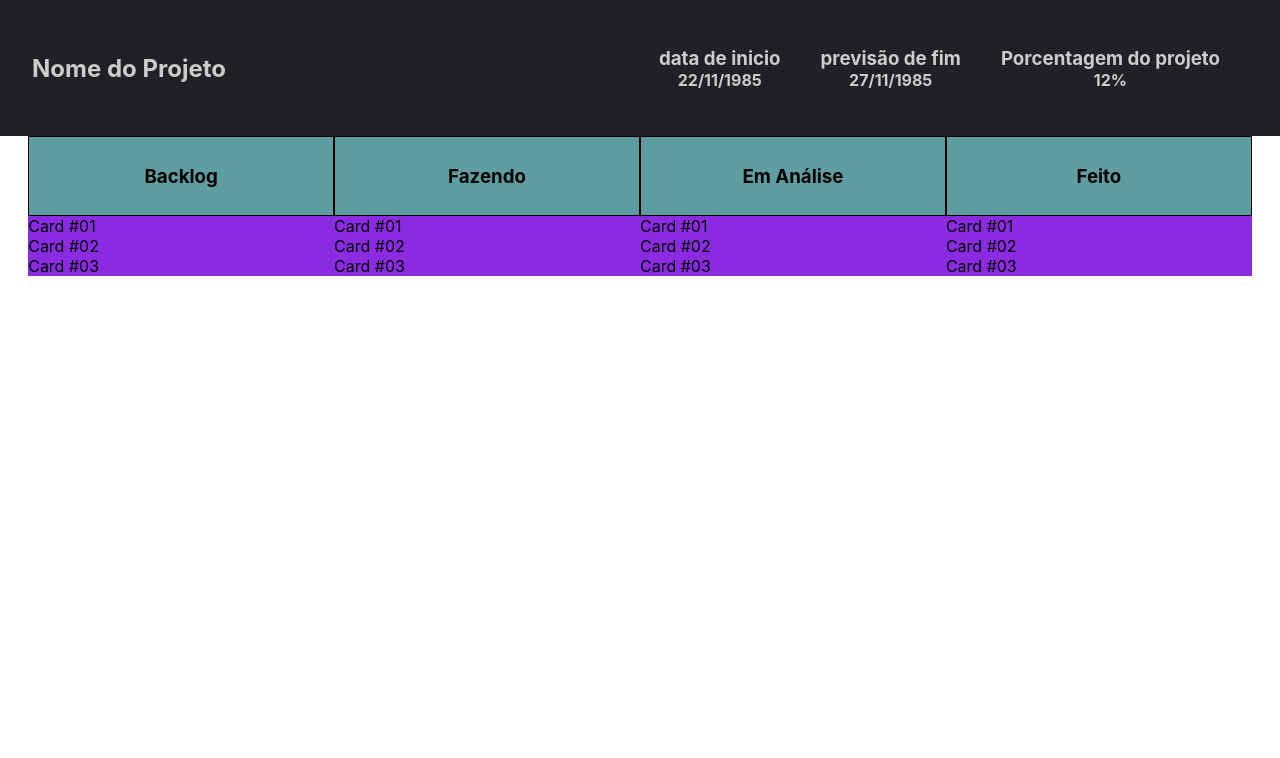
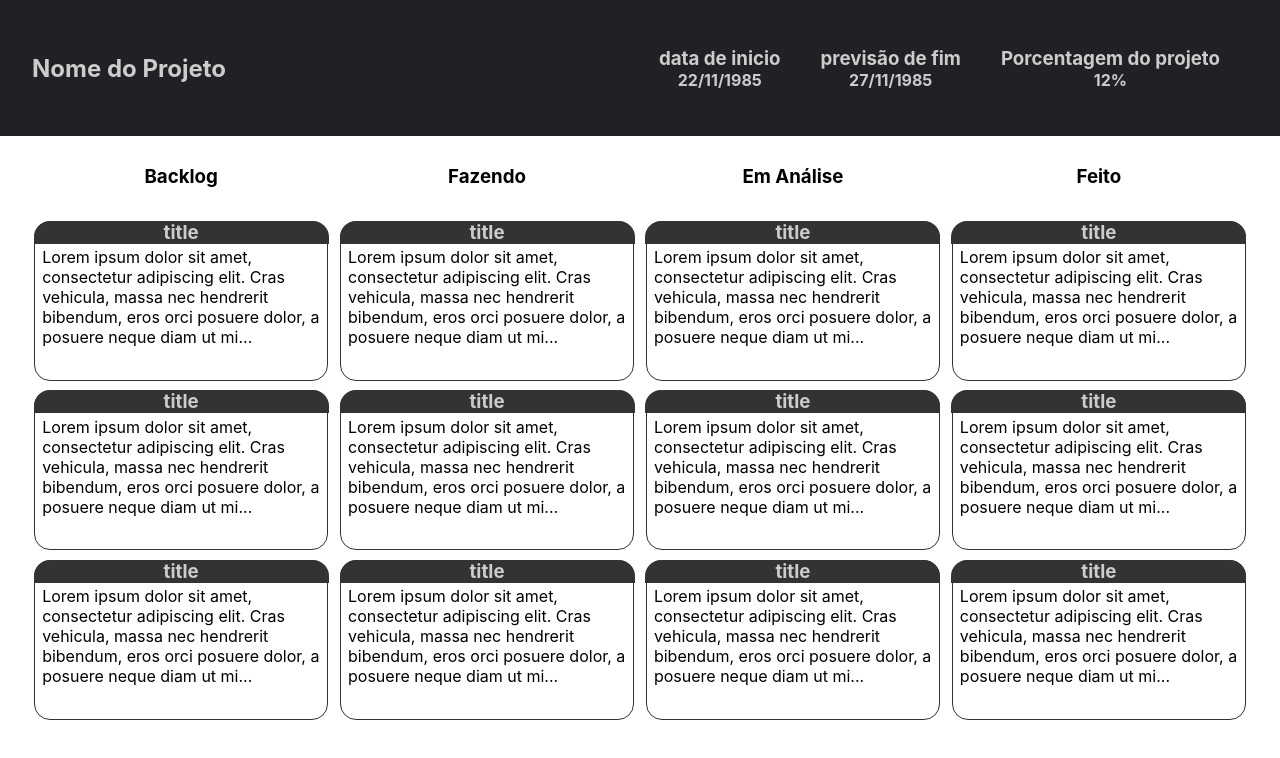
Before and after one commit to OliveiraBRE/sistema-gerenciamento-processos-front-pit2, a React (Create React App) app: page / in a window 1280 px wide. Shown: the top 758 px of the page. Built offline with nearby package versions, Linux system fonts and the light colour scheme.

Commit message:
build: card title n' card description

```diff
--- /dev/null
+++ b/src/PAINEL/Card.css
@@ -0,0 +1,22 @@
+.card{
+  width: 23vw;
+  height: 20vh;
+  margin: .3rem 0;
+  border: .1rem solid #333;
+  border-radius: 1rem;
+}
+
+.card h3 {
+  margin: -0.08rem;
+  background-color: #333;
+  color: var(--title-color);
+  border-radius: 1rem 1rem 0 0;
+  text-align: center;
+}
+
+.card p {
+  width: 100%;
+  height: 78%;
+  margin-top: .3rem;
+  padding: 0 .45rem;
+}
--- /dev/null
+++ b/src/PAINEL/Card.js
@@ -0,0 +1,12 @@
+import React from "react";
+
+import './Card.css';
+
+const Card = (props) => {
+  return <li className="card">
+    <h3>title</h3>
+    <p>Lorem ipsum dolor sit amet, consectetur adipiscing elit. Cras vehicula, massa nec hendrerit bibendum, eros orci posuere dolor, a posuere neque diam ut mi...</p>
+  </li>
+}
+
+export default Card;
--- a/src/PAINEL/Column.css
+++ b/src/PAINEL/Column.css
@@ -1,5 +1,6 @@
 .column,
-.column-title {
+.column-title,
+.column-cards {
   display: flex;
 }
 
@@ -7,13 +8,16 @@
   width: 23.9vw;
   justify-content: center;
   flex-direction: column;
-  background-color: blueviolet;
 }
 
 .column-title {
   height: 10vh;
   justify-content: center;
   align-items: center;
-  background-color: cadetblue;
-  border: 0.1rem solid #000;
+  /* border: 0.1rem solid #000; */
 }
+
+.column-cards {
+  flex-direction: column;
+  align-items: center;
+}
--- a/src/PAINEL/Column.js
+++ b/src/PAINEL/Column.js
@@ -1,4 +1,5 @@
 import React from "react";
+import Card from "./Card";
 
 import './Column.css';
 
@@ -7,9 +8,9 @@ const Column = (props) => {
     <div className="column">
       <div className="column-title"><h3>{props.title}</h3></div>
       <ul className="column-cards">
-        <li className="column-cards_card">Card #01</li>
-        <li className="column-cards_card">Card #02</li>
-        <li className="column-cards_card">Card #03</li>
+        <Card>Card #01</Card>
+        <Card>Card #02</Card>
+        <Card>Card #03</Card>
       </ul>
     </div>
   );
--- a/src/index.css
+++ b/src/index.css
@@ -8,12 +8,13 @@
   box-sizing: border-box;
 }
 body {
-  margin: 0;
   font-family: -apple-system, BlinkMacSystemFont, 'Segoe UI', 'Roboto', 'Oxygen',
     'Ubuntu', 'Cantarell', 'Fira Sans', 'Droid Sans', 'Helvetica Neue',
     sans-serif;
   -webkit-font-smoothing: antialiased;
   -moz-osx-font-smoothing: grayscale;
+
+  overflow-x: hidden;
 }
 
 code {
```
Also changed, not shown: apoio.txt (added).
